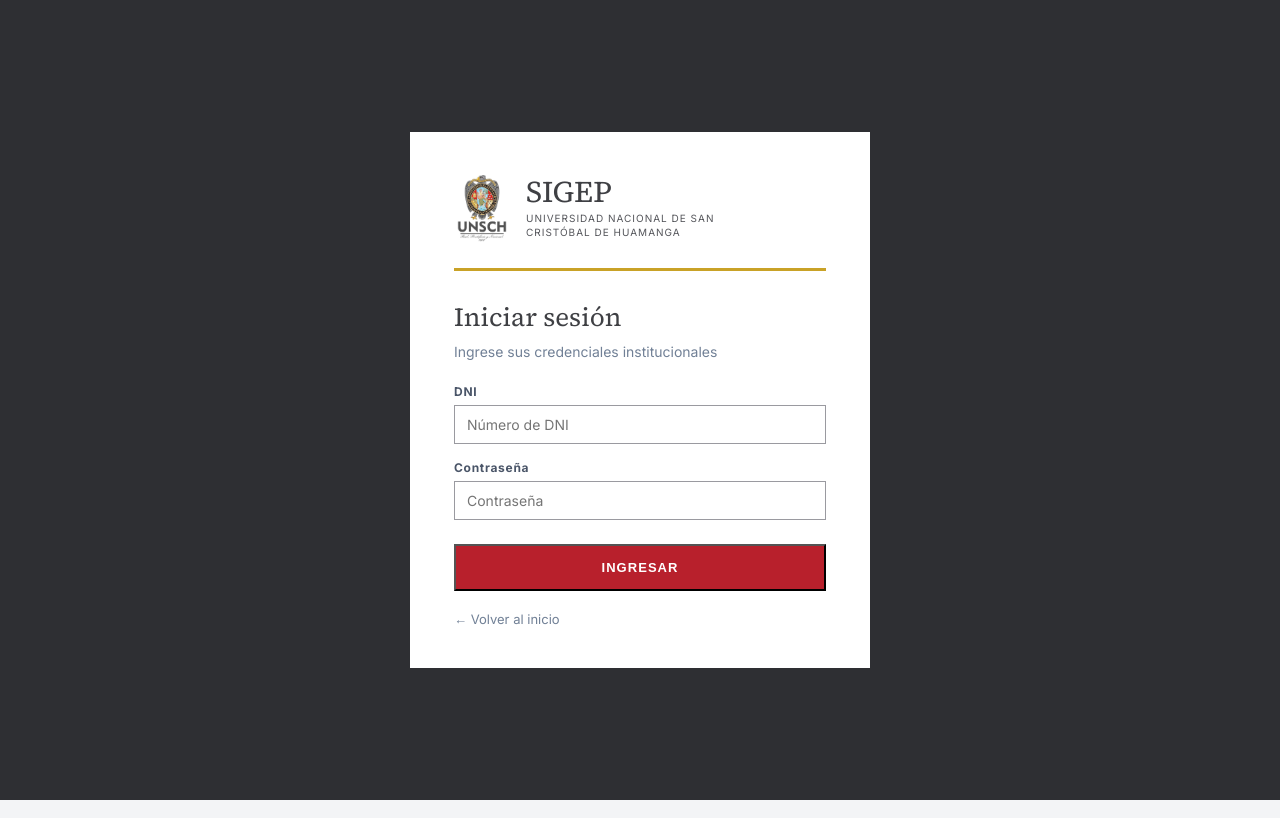
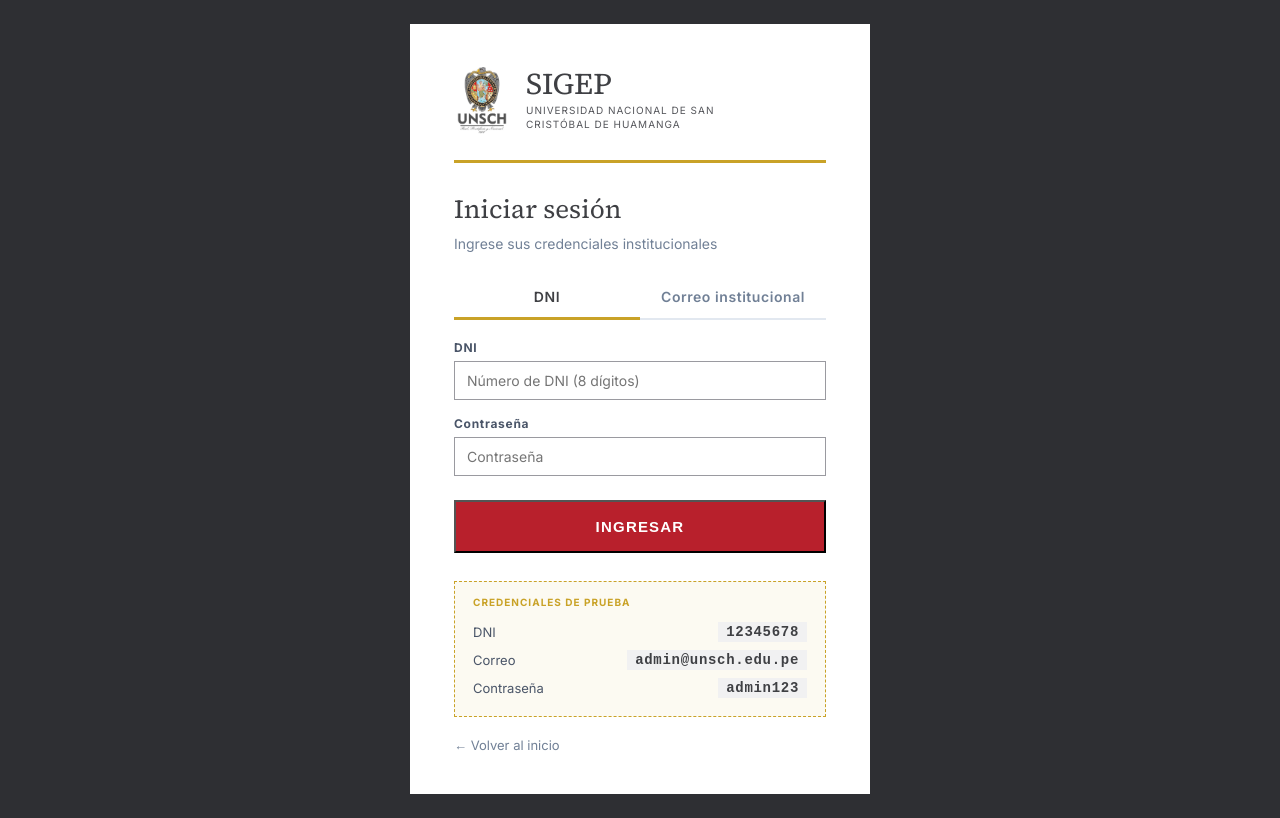
Before and after one commit to wuillpillaca27-crypto/SIGEP-UNSCH, a Next.js app in the folder client/: page /login in a window 1280 px wide. Built offline with nearby package versions, Linux system fonts and the light colour scheme.

Commit message:
feat: agrandar textos en la pagina de inicio y agregar doble metodo de acceso en el login (DNI y correo institucional)

```diff
--- a/client/app/globals.css
+++ b/client/app/globals.css
@@ -11,58 +11,61 @@
 a:hover { color: var(--rojo); }
 .serif { font-family: var(--font-serif), Georgia, serif; }
 
-.header { background: #fff; padding: 16px 64px; display: flex; align-items: center; justify-content: space-between; flex-wrap: wrap; gap: 16px; border-bottom: 4px solid var(--dorado); }
-.brand { display: flex; align-items: center; gap: 16px; }
-.brand-text { border-left: 1px solid #c9c9cc; padding-left: 16px; }
-.brand-title { font-size: 34px; color: var(--carbon); line-height: 1; }
-.brand-sub { font-size: 11px; letter-spacing: .12em; color: #55565b; margin-top: 4px; }
-.nav { display: flex; align-items: center; gap: 28px; flex-wrap: wrap; }
-.nav a { font-size: 13px; font-weight: 700; letter-spacing: .08em; text-decoration: none; padding: 8px 0; }
-.nav a.cta { background: var(--rojo); color: #fff; padding: 14px 24px; }
+.header { background: #fff; padding: 18px 64px; display: flex; align-items: center; justify-content: space-between; flex-wrap: wrap; gap: 16px; border-bottom: 4px solid var(--dorado); }
+.brand { display: flex; align-items: center; gap: 18px; }
+.brand-text { border-left: 1px solid #c9c9cc; padding-left: 18px; }
+.brand-title { font-size: 40px; color: var(--carbon); line-height: 1; }
+.brand-sub { font-size: 13px; letter-spacing: .12em; color: #55565b; margin-top: 5px; }
+.nav { display: flex; align-items: center; gap: 32px; flex-wrap: wrap; }
+.nav a { font-size: 15px; font-weight: 700; letter-spacing: .08em; text-decoration: none; padding: 8px 0; }
+.nav a.cta { background: var(--rojo); color: #fff; padding: 15px 28px; font-size: 15px; }
 .nav a.cta:hover { background: var(--oscuro); }
 
 .hero {
   background:
     linear-gradient(90deg, rgba(46,47,51,.94) 0%, rgba(46,47,51,.78) 50%, rgba(46,47,51,.40) 100%),
     url("/portada-unsch.png") center 20% / cover no-repeat;
-  padding: 140px 64px 72px;
-  min-height: 520px;
+  padding: 160px 72px 88px;
+  min-height: 580px;
   display: flex;
   flex-direction: column;
   justify-content: flex-end;
 }
-.hero-tag { font-size: 13px; font-weight: 700; letter-spacing: .1em; color: #e0b83a; }
-.hero h1 { font-weight: 400; font-size: 56px; line-height: 1.1; color: #fff; margin: 16px 0 0; max-width: 760px; }
-.hero-line { width: 40px; height: 3px; background: var(--dorado); margin: 24px 0; }
-.hero p { color: #f1f1f2; font-size: 18px; line-height: 1.5; max-width: 620px; margin: 0 0 32px; }
+.hero-tag { font-size: 15px; font-weight: 700; letter-spacing: .1em; color: #e0b83a; }
+.hero h1 { font-weight: 400; font-size: 64px; line-height: 1.1; color: #fff; margin: 20px 0 0; max-width: 820px; }
+.hero-line { width: 48px; height: 4px; background: var(--dorado); margin: 28px 0; }
+.hero p { color: #f1f1f2; font-size: 20px; line-height: 1.6; max-width: 680px; margin: 0 0 36px; }
 .btns { display: flex; gap: 16px; flex-wrap: wrap; }
-.btn { display: inline-block; font-size: 13px; font-weight: 700; letter-spacing: .08em; text-decoration: none; padding: 14px 24px; }
+.btn { display: inline-block; font-size: 15px; font-weight: 700; letter-spacing: .08em; text-decoration: none; padding: 16px 32px; }
 .btn-rojo { background: var(--rojo); color: #fff; }
 .btn-rojo:hover { background: var(--oscuro); color: #fff; }
 .btn-borde { border: 2px solid #fff; color: #fff; }
 .btn-borde:hover { background: #fff; color: var(--carbon); }
 
-.section { padding: 56px 64px; }
+.section { padding: 64px 72px; }
 .section.blanca { background: #fff; }
-.section h2 { font-size: 22px; font-weight: 400; letter-spacing: .06em; color: #4a5568; margin: 0 0 28px; text-align: center; }
-.tiles { display: flex; gap: 28px; flex-wrap: wrap; justify-content: center; align-items: flex-start; }
-.tile { display: flex; flex-direction: column; width: 176px; text-decoration: none; }
-.tile .img { height: 120px; background: var(--beige); }
-.tile .lbl { background: var(--carbon); color: #fff; font-weight: 600; font-size: 15px; text-decoration: underline; text-align: center; padding: 14px 8px; min-height: 44px; }
+.section h2 { font-size: 26px; font-weight: 400; letter-spacing: .08em; color: #4a5568; margin: 0 0 36px; text-align: center; }
+.tiles { display: flex; gap: 32px; flex-wrap: wrap; justify-content: center; align-items: flex-start; }
+.tile { display: flex; flex-direction: column; width: 196px; text-decoration: none; }
+.tile .img { height: 136px; background: var(--beige); }
+.tile .lbl { background: var(--carbon); color: #fff; font-weight: 600; font-size: 16px; text-decoration: underline; text-align: center; padding: 16px 10px; min-height: 52px; }
 .tile:hover .lbl { background: var(--rojo); color: #fff; }
 
-.cards { display: flex; gap: 24px; flex-wrap: wrap; }
+.cards { display: flex; gap: 28px; flex-wrap: wrap; }
 .card { flex: 1 1 300px; text-decoration: none; color: #1c2433; }
-.card .img { height: 200px; background: var(--beige); }
-.card-body { padding: 20px 0; }
-.card-cat { font-size: 12px; font-weight: 700; letter-spacing: .08em; color: var(--rojo); }
-.card-title { font-size: 24px; line-height: 1.25; margin-top: 8px; }
+.card .img { height: 220px; background: var(--beige); }
+.card-body { padding: 22px 0; }
+.card-cat { font-size: 13px; font-weight: 700; letter-spacing: .08em; color: var(--rojo); }
+.card-title { font-size: 26px; line-height: 1.25; margin-top: 10px; }
 
-.footer { background: var(--oscuro); color: #e0b83a; padding: 32px 64px; font-size: 14px; }
+.footer { background: var(--oscuro); color: #e0b83a; padding: 36px 72px; font-size: 16px; }
 
 @media (max-width: 700px) {
   .header, .hero, .section, .footer { padding-left: 20px; padding-right: 20px; }
-  .hero h1 { font-size: 38px; }
+  .hero h1 { font-size: 42px; }
+  .hero p  { font-size: 17px; }
+  .brand-title { font-size: 30px; }
+  .nav a { font-size: 13px; }
 }
 .shell { display: flex; flex-wrap: wrap; min-height: 100vh; }
 .side { flex: 0 0 270px; background: var(--oscuro); padding-bottom: 24px; }
@@ -261,3 +264,65 @@
 .toggle-tema:hover { border-color: var(--dorado); background: rgba(201,162,39,.12); }
 .tema-oscuro .toggle-tema { border-color: var(--dm-borde); }
 .tema-oscuro .toggle-tema:hover { border-color: var(--dorado); }
+
+/* ── Credenciales de prueba (login) ───────────────── */
+.login-demo {
+  margin-top: 28px;
+  border: 1.5px dashed var(--dorado);
+  padding: 14px 18px;
+  background: rgba(201, 162, 39, .06);
+}
+.login-demo-titulo {
+  display: block;
+  font-size: 10px;
+  font-weight: 700;
+  letter-spacing: .1em;
+  color: var(--dorado);
+  margin-bottom: 10px;
+  text-transform: uppercase;
+}
+.login-demo-fila {
+  display: flex;
+  justify-content: space-between;
+  align-items: center;
+  font-size: 13px;
+  color: #4a5568;
+  padding: 4px 0;
+}
+.login-demo-fila code {
+  font-family: monospace;
+  font-size: 14px;
+  font-weight: 700;
+  color: var(--carbon);
+  background: #f1f1f2;
+  padding: 2px 8px;
+  letter-spacing: .05em;
+}
+
+/* ── Tabs del login ────────────────────────────────── */
+.login-tabs {
+  display: flex;
+  border-bottom: 2px solid #e2e8f0;
+  margin-bottom: 20px;
+  gap: 0;
+}
+.login-tab {
+  flex: 1;
+  background: none;
+  border: none;
+  border-bottom: 3px solid transparent;
+  margin-bottom: -2px;
+  padding: 12px 8px;
+  font: inherit;
+  font-size: 14px;
+  font-weight: 600;
+  color: #718096;
+  cursor: pointer;
+  letter-spacing: .04em;
+  transition: color .15s, border-color .15s;
+}
+.login-tab:hover { color: var(--carbon); }
+.login-tab-activo {
+  color: var(--carbon);
+  border-bottom-color: var(--dorado);
+}
--- a/client/app/login/page.tsx
+++ b/client/app/login/page.tsx
@@ -1,32 +1,224 @@
-// TODO: conectar con authService.login()
+"use client";
 import Image from "next/image";
+import { useState } from "react";
+import { useRouter } from "next/navigation";
+
+// ── Credenciales de prueba (sin backend) ──────────────────────
+const USUARIOS_MOCK = [
+  {
+    dni:      "12345678",
+    password: "admin123",
+    correo:   "admin@unsch.edu.pe",
+    nombre:   "Administrador SIGEP",
+    rol:      "administrador",
+  },
+];
+
+type Tab = "dni" | "correo";
 
 export default function LoginPage() {
+  const router = useRouter();
+
+  const [tab, setTab]           = useState<Tab>("dni");
+  const [dni, setDni]           = useState("");
+  const [correo, setCorreo]     = useState("");
+  const [password, setPassword] = useState("");
+  const [error, setError]       = useState("");
+  const [cargando, setCargando] = useState(false);
+
+  function handleSubmit(e: React.FormEvent) {
+    e.preventDefault();
+    setError("");
+
+    if (tab === "dni" && (!dni || !password)) {
+      setError("Completa todos los campos.");
+      return;
+    }
+    if (tab === "correo" && (!correo || !password)) {
+      setError("Completa todos los campos.");
+      return;
+    }
+
+    setCargando(true);
+
+    setTimeout(() => {
+      const usuario =
+        tab === "dni"
+          ? USUARIOS_MOCK.find(
+              (u) => u.dni === dni.trim() && u.password === password
+            )
+          : USUARIOS_MOCK.find(
+              (u) =>
+                u.correo.toLowerCase() === correo.trim().toLowerCase() &&
+                u.password === password
+            );
+
+      if (!usuario) {
+        setError(
+          tab === "dni"
+            ? "DNI o contraseña incorrectos."
+            : "Correo o contraseña incorrectos."
+        );
+        setCargando(false);
+        return;
+      }
+
+      localStorage.setItem("sigep-token",   "mock-token-local");
+      localStorage.setItem("sigep-usuario", JSON.stringify(usuario));
+      router.push("/admin");
+    }, 300);
+  }
+
+  function cambiarTab(t: Tab) {
+    setTab(t);
+    setError("");
+    setDni("");
+    setCorreo("");
+    setPassword("");
+  }
+
   return (
     <main className="login-wrap">
       <div className="login-card">
+
+        {/* Cabecera */}
         <div className="login-header">
-          <Image src="/escudo-unsch.png" alt="Escudo UNSCH" width={56} height={72} priority />
+          <Image
+            src="/escudo-unsch.png"
+            alt="Escudo UNSCH"
+            width={56}
+            height={72}
+            priority
+          />
           <div>
             <div className="login-title serif">SIGEP</div>
-            <div className="login-sub">UNIVERSIDAD NACIONAL DE SAN CRISTÓBAL DE HUAMANGA</div>
+            <div className="login-sub">
+              UNIVERSIDAD NACIONAL DE SAN CRISTÓBAL DE HUAMANGA
+            </div>
           </div>
         </div>
 
         <h1 className="login-h1 serif">Iniciar sesión</h1>
         <p className="login-desc">Ingrese sus credenciales institucionales</p>
 
-        <form className="login-form" action="#" method="post">
-          <label htmlFor="dni" className="campo-label">DNI</label>
-          <input id="dni" name="dni" type="text" className="campo-input" placeholder="Número de DNI" maxLength={8} required />
+        {/* Tabs */}
+        <div className="login-tabs" role="tablist" aria-label="Método de ingreso">
+          <button
+            role="tab"
+            aria-selected={tab === "dni"}
+            className={`login-tab${tab === "dni" ? " login-tab-activo" : ""}`}
+            onClick={() => cambiarTab("dni")}
+            type="button"
+          >
+            DNI
+          </button>
+          <button
+            role="tab"
+            aria-selected={tab === "correo"}
+            className={`login-tab${tab === "correo" ? " login-tab-activo" : ""}`}
+            onClick={() => cambiarTab("correo")}
+            type="button"
+          >
+            Correo institucional
+          </button>
+        </div>
 
-          <label htmlFor="password" className="campo-label" style={{ marginTop: 16 }}>Contraseña</label>
-          <input id="password" name="password" type="password" className="campo-input" placeholder="Contraseña" required />
+        {/* Error */}
+        {error && (
+          <div className="alerta alerta-error" role="alert">
+            {error}
+          </div>
+        )}
 
-          <button type="submit" className="btn btn-rojo" style={{ marginTop: 24, width: "100%" }}>
-            INGRESAR
+        {/* Formulario */}
+        <form
+          className="login-form"
+          onSubmit={handleSubmit}
+          noValidate
+          aria-label={tab === "dni" ? "Ingresar con DNI" : "Ingresar con correo"}
+        >
+          {tab === "dni" ? (
+            <>
+              <label htmlFor="dni" className="campo-label">DNI</label>
+              <input
+                id="dni"
+                name="dni"
+                type="text"
+                inputMode="numeric"
+                className="campo-input"
+                placeholder="Número de DNI (8 dígitos)"
+                maxLength={8}
+                value={dni}
+                onChange={(e) => setDni(e.target.value)}
+                autoComplete="username"
+                required
+              />
+            </>
+          ) : (
+            <>
+              <label htmlFor="correo" className="campo-label">
+                Correo institucional
+              </label>
+              <input
+                id="correo"
+                name="correo"
+                type="email"
+                className="campo-input"
+                placeholder="usuario@unsch.edu.pe"
+                value={correo}
+                onChange={(e) => setCorreo(e.target.value)}
+                autoComplete="email"
+                required
+              />
+            </>
+          )}
+
+          <label
+            htmlFor="password"
+            className="campo-label"
+            style={{ marginTop: 16 }}
+          >
+            Contraseña
+          </label>
+          <input
+            id="password"
+            name="password"
+            type="password"
+            className="campo-input"
+            placeholder="Contraseña"
+            value={password}
+            onChange={(e) => setPassword(e.target.value)}
+            autoComplete="current-password"
+            required
+          />
+
+          <button
+            type="submit"
+            className="btn btn-rojo"
+            style={{ marginTop: 24, width: "100%" }}
+            disabled={cargando}
+            aria-busy={cargando}
+          >
+            {cargando ? "Verificando…" : "INGRESAR"}
           </button>
         </form>
+
+        {/* Credenciales de prueba */}
+        <div className="login-demo">
+          <span className="login-demo-titulo">Credenciales de prueba</span>
+          <div className="login-demo-fila">
+            <span>DNI</span>
+            <code>12345678</code>
+          </div>
+          <div className="login-demo-fila">
+            <span>Correo</span>
+            <code>admin@unsch.edu.pe</code>
+          </div>
+          <div className="login-demo-fila">
+            <span>Contraseña</span>
+            <code>admin123</code>
+          </div>
+        </div>
 
         <a href="/" className="login-volver">← Volver al inicio</a>
       </div>
```
